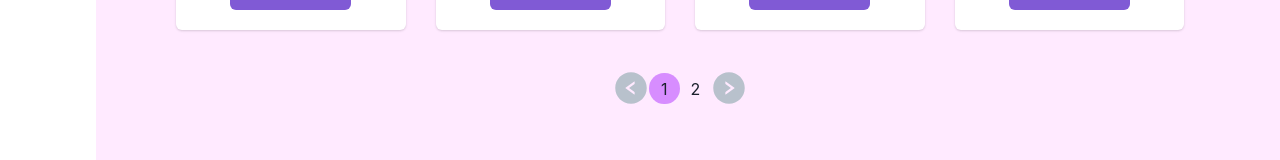
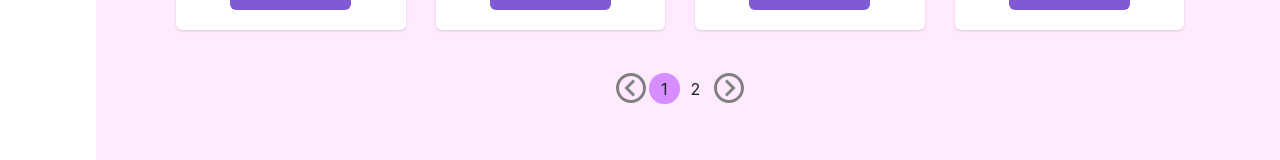
Before and after one commit to nathaniacalista01/LeMeS-WBD-React, a React (Create React App) app: page / in a window 1280 px wide. Shown: the part 494-654 px from the top of the page. Built offline with nearby package versions, Linux system fonts and the light colour scheme.

Commit message:
style: styling pagination + add link to course

```diff
--- a/src/App.css
+++ b/src/App.css
@@ -32,13 +32,15 @@
   from {
     transform: rotate(0deg);
   }
+
   to {
     transform: rotate(360deg);
   }
 }
 
 .custom-header {
-  background-color: #564c95; /* Change the text color to red */
+  background-color: #564c95;
+  /* Change the text color to red */
   /* You can add more styles as needed */
   color: white;
   font-weight: bold;
@@ -55,7 +57,7 @@
   cursor: pointer;
 }
 
-.active {
+.active-page {
   background-color: #d78dff;
   border-radius: 50%;
 }
@@ -70,3 +72,12 @@
   align-items: center;
   margin-top: 2px;
 }
+
+.p-paginator{
+  background-color: transparent;
+  color: black;
+}
+
+.p-paginator-page.p-highlight{
+ background-color: #d78dff;
+}
--- a/src/App.tsx
+++ b/src/App.tsx
@@ -31,7 +31,7 @@ function App() {
         <Route path="/request" element={<Request />} />
         <Route path="/premium-courses" element={<Courses />} />
         <Route path="/premium-users" element={<Users />} />
-        <Route path="/materials" element={<Materials />} />
+        <Route path="/materials/:course_id" element={<Materials />} />
       </Routes>
     </Container>
   );
--- a/src/pages/Home.tsx
+++ b/src/pages/Home.tsx
@@ -3,7 +3,8 @@ import { Button, Container, Divider, SimpleGrid, Stack, Text, Image, Heading, Bo
 import { Card, CardBody, CardFooter } from '@chakra-ui/react'
 import ReactPaginate from 'react-paginate';
 import { IconContext } from 'react-icons';
-import { AiFillLeftCircle, AiFillRightCircle } from "react-icons/ai";
+import { BiChevronLeftCircle, BiChevronRightCircle } from "react-icons/bi";
+import { Link } from 'react-router-dom';
 
 const Home = () => {
   const courses = [
@@ -54,9 +55,11 @@ const Home = () => {
             </CardBody>
             <Divider />
             <CardFooter justify="center">
+              <Link to={`/materials/${item.course_id}`} style={{ textDecoration: 'none' }}>
                 <Button variant='solid' colorScheme='purple'>
                   See Course
                 </Button>
+              </Link>
             </CardFooter>
           </Card>
         )}
@@ -66,18 +69,18 @@ const Home = () => {
           <ReactPaginate
             containerClassName={"pagination"}
             pageClassName={"page-item"}
-          activeClassName={"active"}
+            activeClassName={"active-page"}
             onPageChange={(event) => setPage(event.selected)}
             pageCount={Math.ceil(courses.length / n)}
             breakLabel="..."
             previousLabel={
-            <IconContext.Provider value={{ color: "#B8C1CC", size: "36px" }}>
-              <AiFillLeftCircle />
+              <IconContext.Provider value={{ size: "36px"}}>
+                <BiChevronLeftCircle color="gray"/>
               </IconContext.Provider>
             }
             nextLabel={
-            <IconContext.Provider value={{ color: "#B8C1CC", size: "36px" }}>
-              <AiFillRightCircle />
+              <IconContext.Provider value={{ size: "36px" }}>
+                <BiChevronRightCircle color="gray"/>
               </IconContext.Provider>
             }
           />
```
Lines whose indentation alone changed are shown as unchanged.
